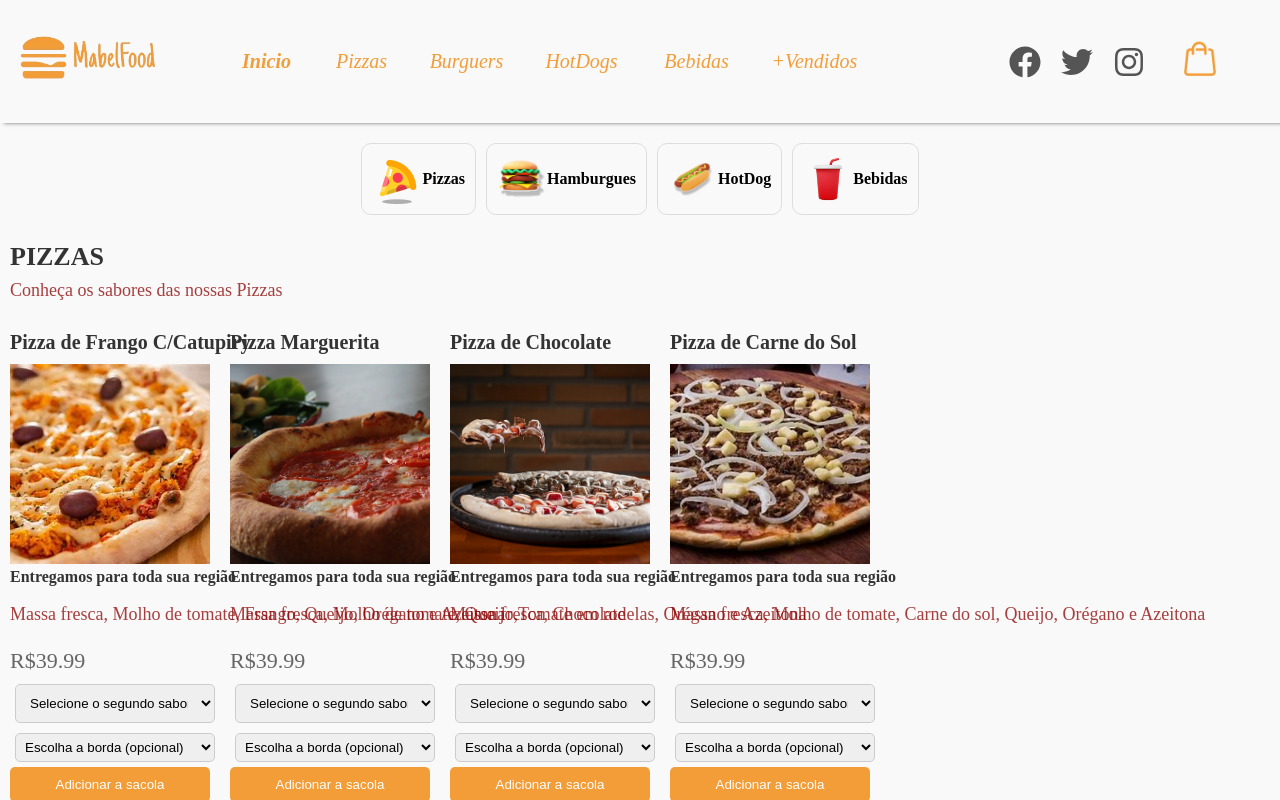
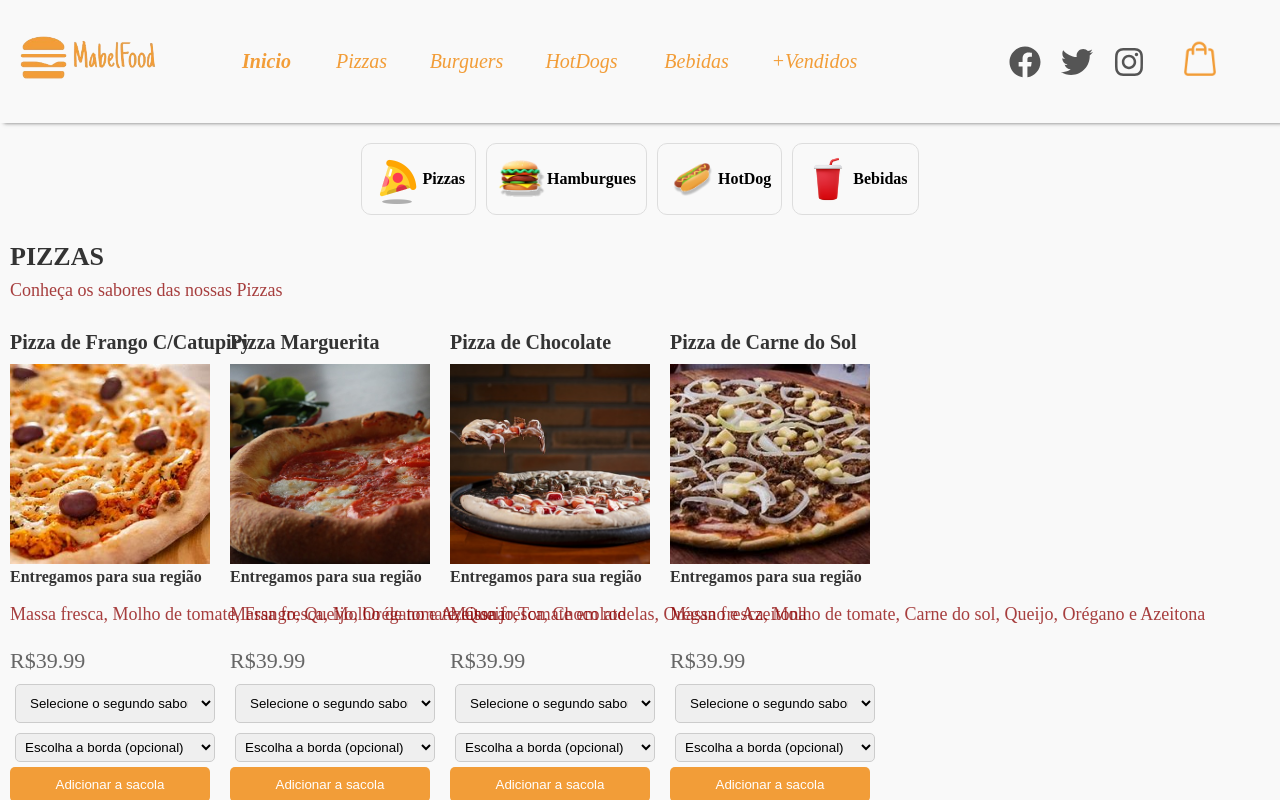
Before and after one commit to MateusProDev/MabelFood, a React (Create React App) app: page /Pizzas in a window 1280 px wide. Built offline with nearby package versions, Linux system fonts and the light colour scheme.

Commit message:
add detalhes

```diff
--- a/src/components/Pagina1.jsx
+++ b/src/components/Pagina1.jsx
@@ -5,7 +5,7 @@ const products = [
   {
     id: 1,
     name: "Pizza de Frango C/Catupiry",
-    content: "Entregamos para toda sua região",
+    content: "Entregamos para sua região",
     description: "Massa fresca, Molho de tomate, Frango, Queijo, Orégano e Azeitona",
     price: 39.99,
     imgSrc: "/img/frangoca.jpg",
@@ -13,7 +13,7 @@ const products = [
   {
     id: 2,
     name: "Pizza Marguerita",
-    content: "Entregamos para toda sua região",
+    content: "Entregamos para sua região",
     description: "Massa fresca, Molho de tomate, Queijo,Tomate em rodelas, Orégano e Azeitona",
     price: 39.99,
     imgSrc: "/img/marg.jpg",
@@ -21,7 +21,7 @@ const products = [
   {
     id: 3,
     name: "Pizza de Chocolate",
-    content: "Entregamos para toda sua região",
+    content: "Entregamos para sua região",
     description: "Massa fresca, Chocolate",
     price: 39.99,
     imgSrc: "/img/pizzadoce.jpg",
@@ -29,7 +29,7 @@ const products = [
   {
     id: 4,
     name: "Pizza de Carne do Sol",
-    content: "Entregamos para toda sua região",
+    content: "Entregamos para sua região",
     description: "Massa fresca, Molho de tomate, Carne do sol, Queijo, Orégano e Azeitona",
     price: 39.99,
     imgSrc: "/img/carnedosol.jpg",
```
